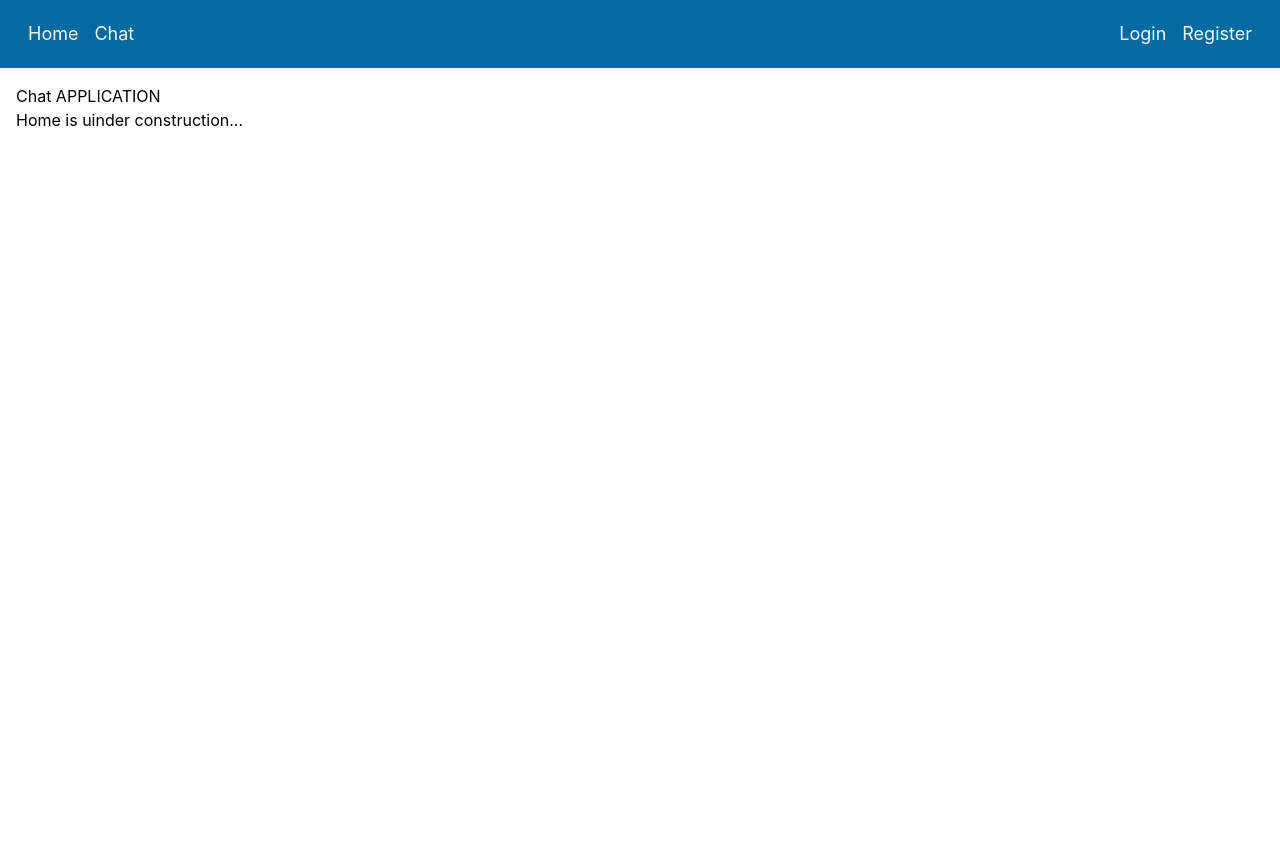
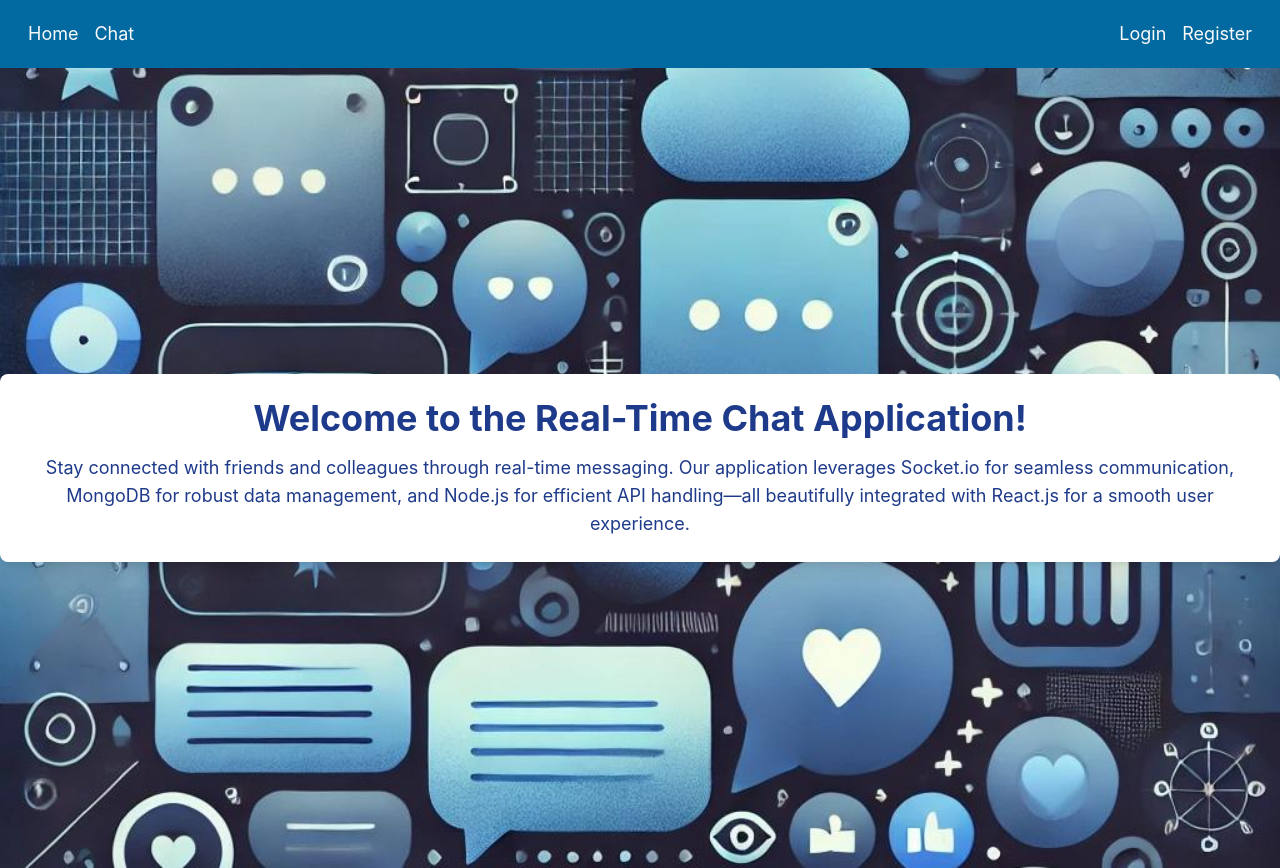
Before and after one commit to nehaPandit96/real-time-chat-application, a React (Create React App) app in the folder frontend/: page / in a window 1280 px wide. Before the commit the page ends 800 px from the top, so only its background shows below. Built offline with nearby package versions, Linux system fonts and the light colour scheme; no server answers.

Commit message:
home page added

```diff
--- a/frontend/src/App.js
+++ b/frontend/src/App.js
@@ -60,7 +60,7 @@ const App = () => {
         </nav>
       </div>
 
-      <div className="container mx-auto p-4">
+      <div>
         <Routes>
           <Route path="/" element={<Home />} />
           <Route
--- a/frontend/src/components/Home.js
+++ b/frontend/src/components/Home.js
@@ -1,8 +1,32 @@
+import bgImage from "../images/img1.jpg";
+
 const Home = () => {
   return (
-    <div className="container mx-auto">
-      <div>Chat APPLICATION</div>
-      <p>Home is uinder construction... </p>
+    <div
+      style={{
+        backgroundImage: `url(${bgImage})`,
+        backgroundSize: "cover",
+        backgroundPosition: "center",
+        backgroundAttachment: "fixed",
+        height: "100vh",
+        margin: "0",
+        display: "flex",
+        justifyContent: "center",
+        alignItems: "center",
+      }}
+    >
+      <div className="text-center bg-white  p-6 rounded-lg shadow-lg">
+        <h1 className="text-4xl font-bold text-blue-900 mb-4">
+          Welcome to the Real-Time Chat Application!
+        </h1>
+        <p className="text-lg text-blue-900">
+          Stay connected with friends and colleagues through real-time
+          messaging. Our application leverages Socket.io for seamless
+          communication, MongoDB for robust data management, and Node.js for
+          efficient API handling—all beautifully integrated with React.js for a
+          smooth user experience.
+        </p>
+      </div>
     </div>
   );
 };
```
Also changed, not shown: frontend/src/images/img1.jpg (added).
